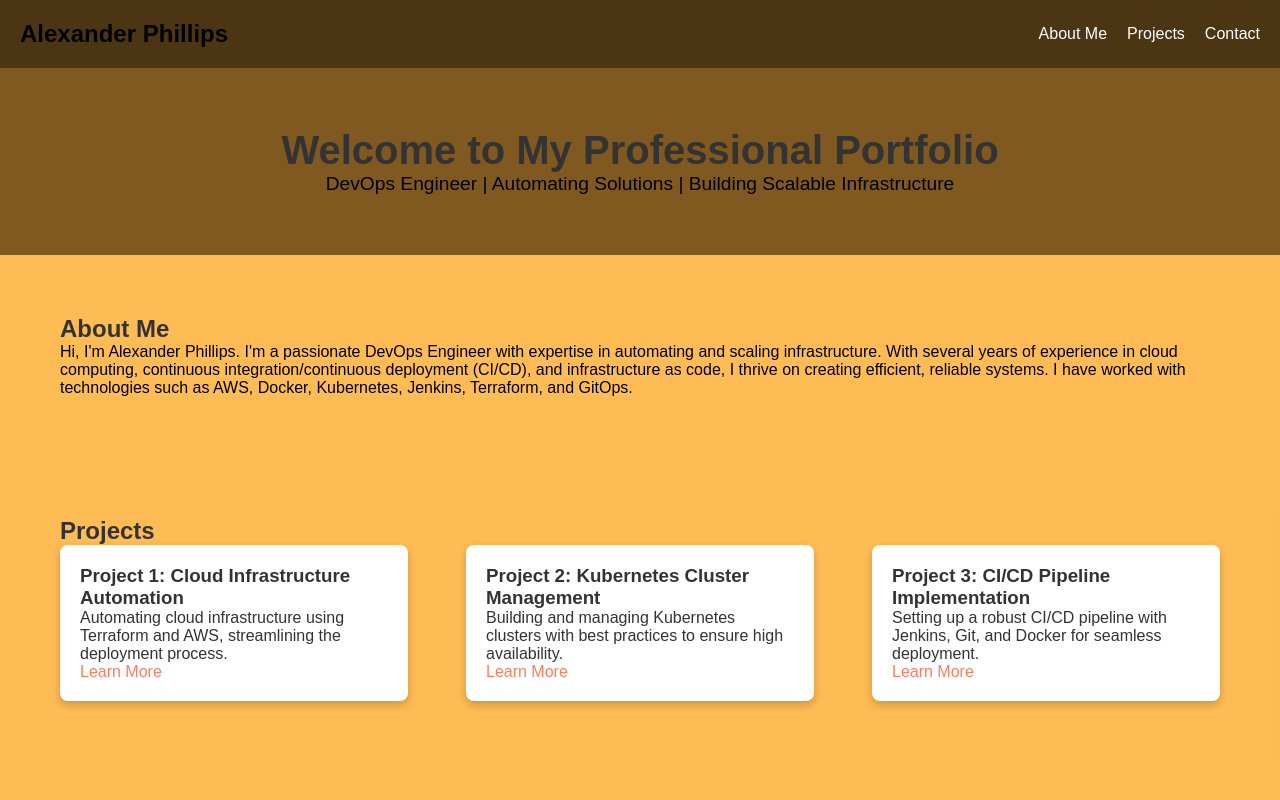
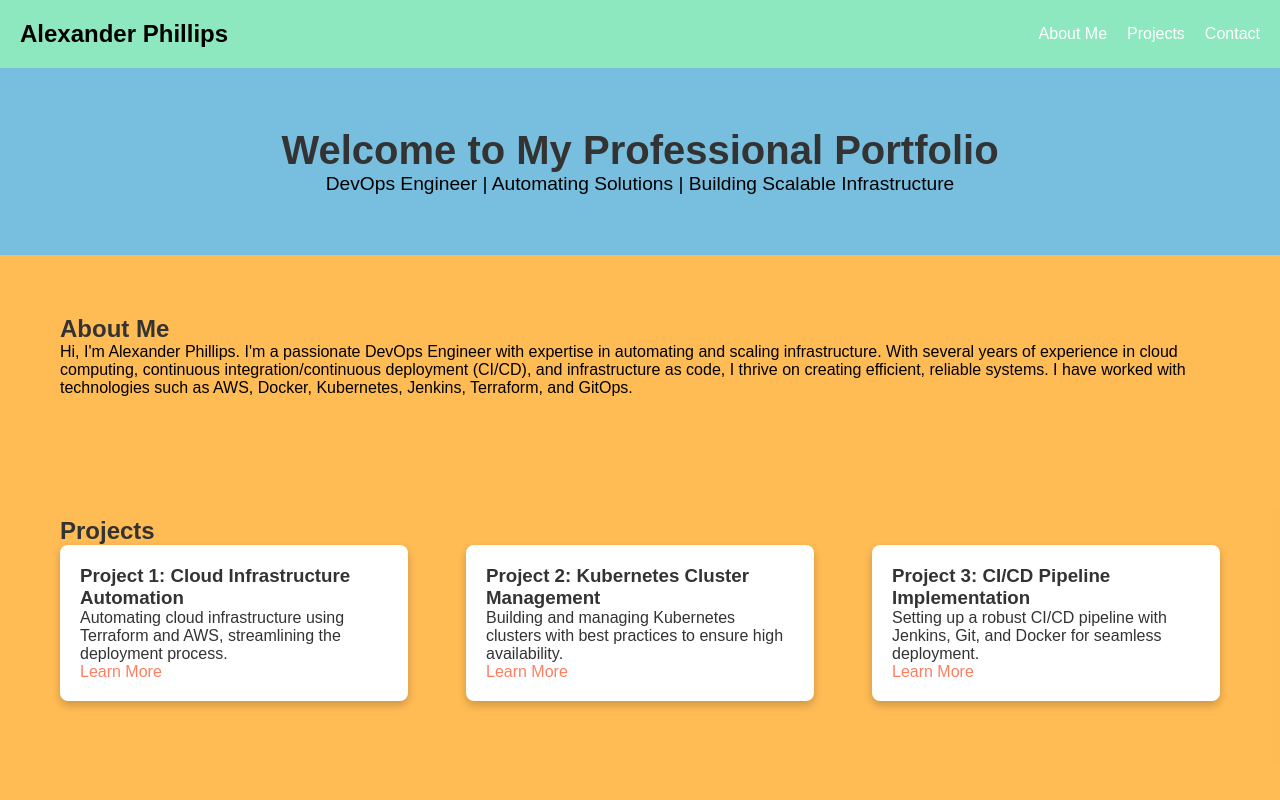
Before and after one commit to MimberyEarth/my-profile-website, a plain HTML site: page index.html in a window 1280 px wide. Shown: the top 800 px of the page. Drawn offline with Linux system fonts and the light colour scheme.

Commit message:
Updated README with Github Actions info and a blue color update to css.

```diff
--- a/styles.css
+++ b/styles.css
@@ -21,7 +21,7 @@ h1, h2, h3 {
     justify-content: space-between;
     align-items: center;
     padding: 20px;
-    background-color: rgba(0, 0, 0, 0.7);
+    background-color: rgb(95 255 246 / 70%);
 }
 
 .navbar .logo {
@@ -49,7 +49,7 @@ h1, h2, h3 {
 .hero {
     text-align: center;
     padding: 60px;
-    background: rgba(0, 0, 0, 0.5);
+    background: rgb(93 194 255 / 83%);
 }
 
 .hero h1 {
```
Also changed, not shown: 1 other file.
